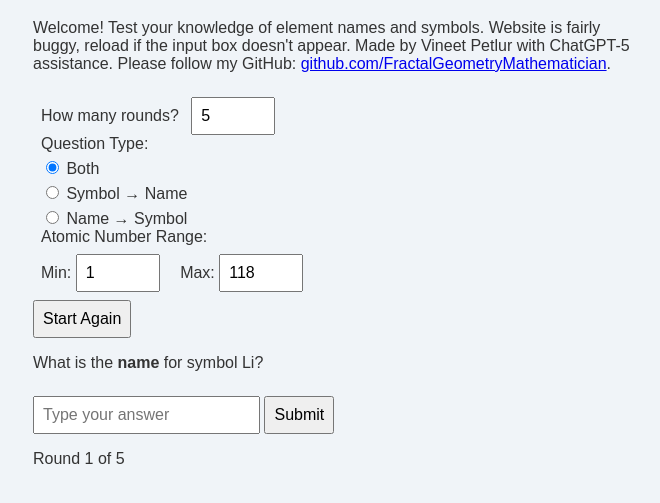
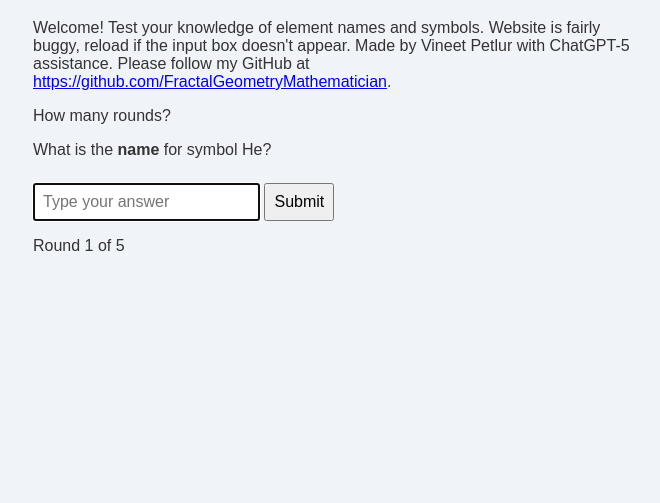
Before and after one commit to FractalGeometryMathematician/periodic-trainer, a plain HTML site: page index.html in a window 1280 px wide. Both pictures are taken after a click on the button "Start Game". Shown: the part 93-596 px from the top of the page, without its empty margins (307-967 px from the left). Drawn offline with Linux system fonts and the light colour scheme.

Commit message:
Update index.html

```diff
--- a/index.html
+++ b/index.html
@@ -2,7 +2,7 @@
 <html lang="en">
 <head>
   <meta charset="UTF-8" />
-  <meta name="viewport" content="width=device-width, initial-scale=1.0"/>
+  <meta name="viewport" content="width=device-width, initial-scale=1" />
   <title>Periodic Table Trainer</title>
   <style>
     body {
@@ -13,7 +13,7 @@
       max-width: 600px;
       margin: auto;
     }
-    input, button, label {
+    input, button {
       font-size: 1rem;
       padding: 0.5rem;
       margin-top: 0.5rem;
@@ -22,46 +22,52 @@
       margin-top: 1rem;
       font-weight: bold;
     }
+    fieldset {
+      margin-bottom: 1rem;
+      padding: 1rem;
+      border-radius: 5px;
+      border: 1px solid #ccc;
+      background: #fff;
+    }
   </style>
 </head>
 <body>
   <h1>Periodic Table Trainer</h1>
   <p>
-    Welcome! Test your knowledge of element names and symbols. Website is fairly buggy, reload if the input box doesn't appear.
-    Made by Vineet Petlur with ChatGPT-5 assistance.
-    Please follow my GitHub:
-    <a href="https://github.com/FractalGeometryMathematician" target="_blank">github.com/FractalGeometryMathematician</a>.
+    Welcome! Test your knowledge of element names and symbols. Website is fairly buggy, reload if the input box doesn't appear. Made by Vineet Petlur with ChatGPT-5 assistance. Please follow my GitHub at
+    <a href="https://github.com/FractalGeometryMathematician" target="_blank" rel="noopener">https://github.com/FractalGeometryMathematician</a>.
   </p>
 
-  <!-- Settings Section -->
-  <div id="setup">
-    <label for="rounds">How many rounds?</label>
-    <input type="number" id="rounds" value="5" min="1" max="100" /><br/>
+  <!-- Flexible setup -->
+  <form id="settingsForm">
+    <fieldset>
+      <legend>Choose quiz mode:</legend>
+      <label><input type="radio" name="mode" value="both" checked> Both (Name & Symbol)</label><br />
+      <label><input type="radio" name="mode" value="nameToSymbol"> Full Name → Symbol</label><br />
+      <label><input type="radio" name="mode" value="symbolToName"> Symbol → Full Name</label>
+    </fieldset>
 
-    <label>Question Type:</label><br/>
-    <label><input type="radio" name="mode" value="both" checked /> Both</label><br/>
-    <label><input type="radio" name="mode" value="symbolToName" /> Symbol → Name</label><br/>
-    <label><input type="radio" name="mode" value="nameToSymbol" /> Name → Symbol</label><br/>
+    <fieldset>
+      <legend>Filter by atomic number range:</legend>
+      <label>Min atomic number: <input type="number" id="minAtomic" value="1" min="1" max="118" /></label><br />
+      <label>Max atomic number: <input type="number" id="maxAtomic" value="20" min="1" max="118" /></label>
+    </fieldset>
+  </form>
 
-    <label>Atomic Number Range:</label><br/>
-    <label>Min: <input type="number" id="minAtomic" value="1" min="0" max="118"/></label>
-    <label>Max: <input type="number" id="maxAtomic" value="118" min="1" max="118"/></label><br/>
+  <label for="rounds">How many rounds?</label>
+  <input type="number" id="rounds" value="5" min="1" max="100" />
+  <button id="startBtn" onclick="startGame()">Start Game</button>
 
-    <button id="startBtn" onclick="startGame()">Start Game</button>
-  </div>
-
-  <!-- Game UI -->
   <div id="game" style="display:none;">
     <p id="question"></p>
-    <input type="text" id="answer" placeholder="Type your answer"/>
+    <input type="text" id="answer" placeholder="Type your answer" />
     <button id="submitBtn" onclick="submitAnswer()">Submit</button>
     <p id="feedback"></p>
     <p id="score"></p>
   </div>
 
   <script>
-    const allElements = [
-      { num: 0, mass: 0, name: "PLACEHOLDER", symbol: "PH" },
+    const elements = [
       { num: 1, mass: 1.008, name: "HYDROGEN", symbol: "H" },
       { num: 2, mass: 4.00, name: "HELIUM", symbol: "He" },
       { num: 3, mass: 6.94, name: "LITHIUM", symbol: "Li" },
@@ -81,109 +87,111 @@
       { num: 17, mass: 35.45, name: "CHLORINE", symbol: "Cl" },
       { num: 18, mass: 39.9, name: "ARGON", symbol: "Ar" },
       { num: 19, mass: 39.10, name: "POTASSIUM", symbol: "K" },
-      { num: 20, mass: 40.08, name: "CALCIUM", symbol: "Ca" },
-      { num: 21, mass: 44.96, name: "SCANDIUM", symbol: "Sc" },
-      { num: 22, mass: 47.87, name: "TITANIUM", symbol: "Ti" },
-      { num: 23, mass: 50.94, name: "VANADIUM", symbol: "V" },
-      { num: 24, mass: 52.00, name: "CHROMIUM", symbol: "Cr" },
-      { num: 25, mass: 54.94, name: "MANGANESE", symbol: "Mn" },
-      { num: 26, mass: 55.85, name: "IRON", symbol: "Fe" },
-      { num: 27, mass: 58.93, name: "COBALT", symbol: "Co" },
-      { num: 28, mass: 58.69, name: "NICKEL", symbol: "Ni" },
-      { num: 29, mass: 63.55, name: "COPPER", symbol: "Cu" },
-      { num: 30, mass: 65.39, name: "ZINC", symbol: "Zn" },
-      { num: 31, mass: 69.72, name: "GALLIUM", symbol: "Ga" },
-      { num: 32, mass: 72.61, name: "My favorite; GERMANIUM", symbol: "Ge" },
-      { num: 33, mass: 74.92, name: "ARSENIC", symbol: "As" },
-      { num: 34, mass: 78.96, name: "SELENIUM", symbol: "Se" },
-      { num: 35, mass: 79.90, name: "BROMINE", symbol: "Br" },
-      { num: 36, mass: 83.80, name: "KRYPTON", symbol: "Kr" },
-      { num: 37, mass: 85.47, name: "RUBIDIUM", symbol: "Rb" },
-      { num: 38, mass: 87.62, name: "STRONTIUM", symbol: "Sr" },
-      { num: 47, mass: 107.87, name: "SILVER", symbol: "Ag" },
-      { num: 50, mass: 118.71, name: "TIN", symbol: "Sn" },
-      { num: 53, mass: 126.90, name: "IODINE", symbol: "I" },
-      { num: 54, mass: 131.29, name: "XENON", symbol: "Xe" },
-      { num: 55, mass: 132.91, name: "CAESIUM", symbol: "Cs" },
-      { num: 56, mass: 137.323, name: "BARIUM", symbol: "Ba" },
-      { num: 78, mass: 195.08, name: "PLATINUM", symbol: "Pt" },
-      { num: 79, mass: 196.67, name: "GOLD", symbol: "Au" },
-      { num: 80, mass: 200.59, name: "MERCURY", symbol: "Hg" },
-      { num: 82, mass: 207.2, name: "LEAD", symbol: "Pb" },
-      { num: 86, mass: 222, name: "RADON", symbol: "Rn" },
-      { num: 87, mass: 223, name: "FRANCIUM", symbol: "Fr" },
-      { num: 88, mass: 226, name: "RADIUM", symbol: "Ra" },
-      { num: 92, mass: 238.03, name: "URANIUM", symbol: "U" },
-      { num: 94, mass: 244, name: "PLUTONIUM", symbol: "Pu" },
-      { num: 118, mass: 294, name: "OGANESSON", symbol: "Og" }
+      { num: 20, mass: 40.08, name: "CALCIUM", symbol: "Ca" }
+      // Add more elements as needed
     ];
 
-    let elements = [];
+    let filteredElements = [];
     let currentElement = null;
-    let isAskingSymbol = false;
+    let currentMode = "both"; // both, nameToSymbol, symbolToName
     let totalRounds = 5;
     let currentRound = 0;
     let correct = 0;
     let wrong = 0;
-    let selectedMode = "both";
+    let isAskingSymbol = false;
 
     function startGame() {
-      // Get settings
-      totalRounds = parseInt(document.getElementById("rounds").value) || 5;
+      // Read mode from radio buttons
+      const modeRadios = document.getElementsByName("mode");
+      for (const radio of modeRadios) {
+        if (radio.checked) {
+          currentMode = radio.value;
+          break;
+        }
+      }
+
+      // Get atomic number filter values
       const minAtomic = parseInt(document.getElementById("minAtomic").value) || 1;
       const maxAtomic = parseInt(document.getElementById("maxAtomic").value) || 118;
-      selectedMode = document.querySelector('input[name="mode"]:checked').value;
 
-      // Filter elements by atomic number
-      elements = allElements.filter(e => e.num >= minAtomic && e.num <= maxAtomic);
-
-      if (elements.length === 0) {
-        alert("No elements in this range!");
+      // Filter elements by atomic number range
+      filteredElements = elements.filter(el => el.num >= minAtomic && el.num <= maxAtomic);
+      if (filteredElements.length === 0) {
+        alert("No elements found in that atomic number range.");
         return;
       }
 
+      // Set rounds
+      totalRounds = parseInt(document.getElementById("rounds").value) || 5;
       currentRound = 0;
       correct = 0;
       wrong = 0;
 
+      // Hide settings form and start button, show game div
+      document.getElementById("settingsForm").style.display = "none";
+      document.getElementById("rounds").style.display = "none";
+      const startBtn = document.getElementById("startBtn");
+      startBtn.style.display = "none";
+
       document.getElementById("game").style.display = "block";
-      document.getElementById("submitBtn").style.display = "inline";
-      document.getElementById("answer").style.display = "inline";
-      document.getElementById("feedback").textContent = "";
-      document.getElementById("startBtn").textContent = "Start Again";
 
       nextQuestion();
     }
 
     function nextQuestion() {
       if (currentRound >= totalRounds) {
-        document.getElementById("question").innerHTML = "Game over!";
-        document.getElementById("feedback").textContent = `✅ You got ${correct} right and ❌ ${wrong} wrong.`;
+        // End of game
+        document.getElementById("question").textContent = "Game over!";
+        document.getElementById("feedback").textContent = `You got ${correct} right and ${wrong} wrong.`;
+
+        // Hide answer input and submit button
+        document.getElementById("answer").style.display = "none";
         document.getElementById("submitBtn").style.display = "none";
-        document.getElementById("answer").style.display = "none";
+
+        // Show start again button
+        const startBtn = document.getElementById("startBtn");
+        startBtn.textContent = "Start Again";
+        startBtn.style.display = "inline-block";
+
+        // Show settings and rounds input again
+        document.getElementById("settingsForm").style.display = "block";
+        document.getElementById("rounds").style.display = "inline-block";
+
         return;
       }
 
-      currentElement = elements[Math.floor(Math.random() * elements.length)];
+      // Pick a random element from filtered list
+      currentElement = filteredElements[Math.floor(Math.random() * filteredElements.length)];
 
-      if (selectedMode === "both") {
+      // Decide question type based on mode
+      if (currentMode === "both") {
         isAskingSymbol = Math.random() < 0.5;
+      } else if (currentMode === "nameToSymbol") {
+        isAskingSymbol = true;
       } else {
-        isAskingSymbol = selectedMode === "nameToSymbol" ? false : true;
+        // symbolToName
+        isAskingSymbol = false;
       }
 
-      const qText = isAskingSymbol
-        ? `What is the <strong>symbol</strong> for ${currentElement.name}?`
-        : `What is the <strong>name</strong> for symbol ${currentElement.symbol}?`;
+      if (isAskingSymbol) {
+        document.getElementById("question").innerHTML = `What is the <strong>symbol</strong> for ${currentElement.name}?`;
+      } else {
+        document.getElementById("question").innerHTML = `What is the <strong>name</strong> for symbol ${currentElement.symbol}?`;
+      }
 
-      document.getElementById("question").innerHTML = qText;
-      document.getElementById("answer").value = "";
+      // Reset input and feedback
+      const answerInput = document.getElementById("answer");
+      answerInput.style.display = "inline-block";
+      answerInput.value = "";
+      answerInput.focus();
+      document.getElementById("feedback").textContent = "";
+
       updateScore();
     }
 
     function submitAnswer() {
       const answer = document.getElementById("answer").value.trim();
-      const correctAnswer = isAskingSymbol ? currentElement.symbol : currentElement.name;
+      let correctAnswer = isAskingSymbol ? currentElement.symbol : currentElement.name;
 
       if (answer.toLowerCase() === correctAnswer.toLowerCase()) {
         document.getElementById("feedback").textContent = "✅ Correct!";
@@ -194,6 +202,9 @@
       }
 
       currentRound++;
+      updateScore();
+
+      // Wait a moment, then next question
       setTimeout(nextQuestion, 1000);
     }
 
```
